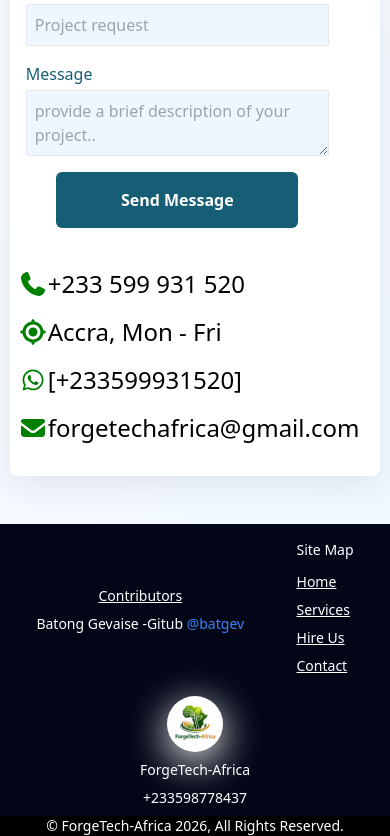
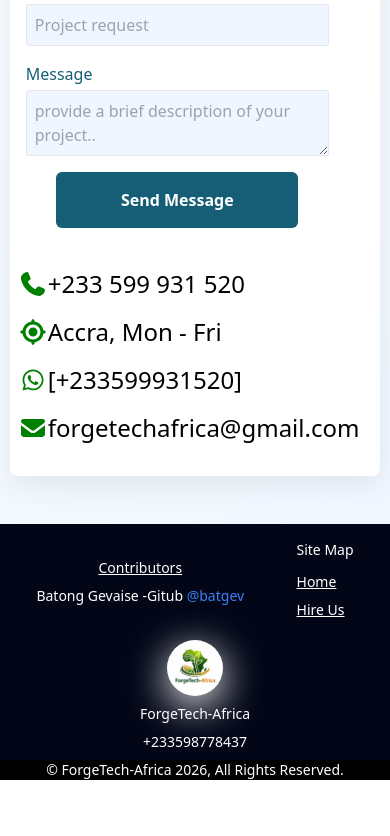
Before and after one commit to batgev/forgetech-africa, a React (Vite) app in the folder frontend/: page /#/contact in a window 390 px wide. Shown: the part 570-1406 px from the top of the page. After the commit the page ends 1350 px from the top, so only its background shows below. Built offline with nearby package versions, Linux system fonts and the light colour scheme.

Commit message:
modified footer

```diff
--- a/frontend/src/components/Footer.jsx
+++ b/frontend/src/components/Footer.jsx
@@ -25,13 +25,13 @@
               <li>
                 <Link to="/">Home</Link>
               </li>
-              <li>
+              <li className="hidden md:flex">
                 <Link to="/services">Services</Link>
               </li>
               <li>
                 <Link to="/hire">Hire Us</Link>
               </li>
-              <li>
+              <li className="hidden md:flex">
                 <Link to="/contact">Contact</Link>
               </li>
             </ul>
```
